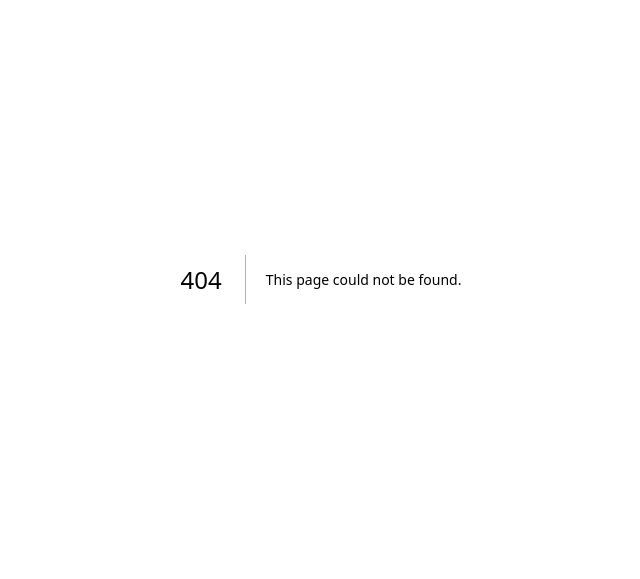
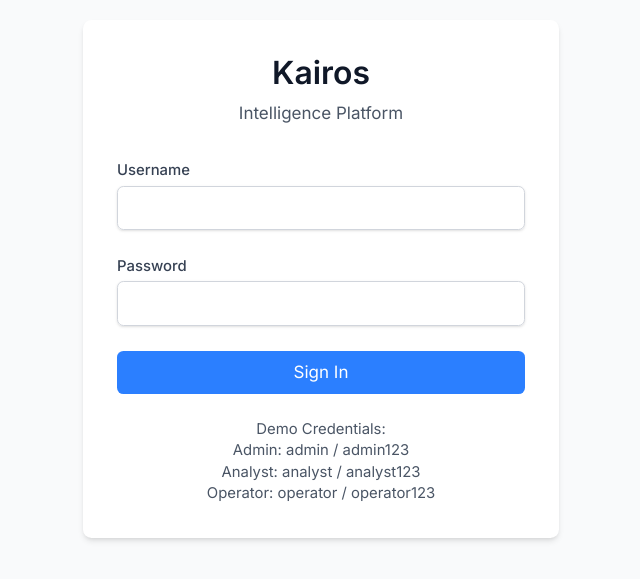
Before and after one commit to gceci0813/kairos, a Next.js app: page /login in a window 1280 px wide. Before the commit this address had no page. Shown: the part 121-700 px from the top of the page, without its empty margins (319-959 px from the left). Built offline with nearby package versions, Linux system fonts and the light colour scheme.

Commit message:
Add authentication and authorization system

```diff
--- /dev/null
+++ b/app/auth/login/route.ts
@@ -0,0 +1,64 @@
+import { NextRequest, NextResponse } from 'next/server';
+
+export async function POST(request: NextRequest) {
+  try {
+    const { username, password } = await request.json();
+
+    // Validate credentials
+    if (!username || !password) {
+      return NextResponse.json(
+        { error: 'Username and password required' },
+        { status: 400 }
+      );
+    }
+
+    // Check credentials against database
+    const validCredentials = [
+      { username: 'admin', password: 'admin123', role: 'administrator', clearance: 'top_secret' },
+      { username: 'analyst', password: 'analyst123', role: 'analyst', clearance: 'secret' },
+      { username: 'operator', password: 'operator123', role: 'operator', clearance: 'confidential' }
+    ];
+
+    const user = validCredentials.find(
+      cred => cred.username === username && cred.password === password
+    );
+
+    if (!user) {
+      return NextResponse.json(
+        { error: 'Invalid credentials' },
+        { status: 401 }
+      );
+    }
+
+    // Generate session token
+    const sessionToken = Buffer.from(`${username}:${Date.now()}`).toString('base64');
+
+    // Set session cookie
+    const response = NextResponse.json({
+      success: true,
+      user: {
+        username: user.username,
+        role: user.role,
+        clearance: user.clearance
+      },
+      token: sessionToken
+    });
+
+    response.cookies.set({
+      name: 'kairos_session',
+      value: sessionToken,
+      httpOnly: true,
+      secure: process.env.NODE_ENV === 'production',
+      maxAge: 60 * 60 * 24, // 24 hours
+      path: '/'
+    });
+
+    return response;
+  } catch (error) {
+    console.error('Login error:', error);
+    return NextResponse.json(
+      { error: 'Authentication failed' },
+      { status: 500 }
+    );
+  }
+}
--- /dev/null
+++ b/app/auth/logout/route.ts
@@ -0,0 +1,28 @@
+import { NextRequest, NextResponse } from 'next/server';
+
+export async function POST(request: NextRequest) {
+  try {
+    // Clear session cookie
+    const response = NextResponse.json({
+      success: true,
+      message: 'Logged out successfully'
+    });
+
+    response.cookies.set({
+      name: 'kairos_session',
+      value: '',
+      httpOnly: true,
+      secure: process.env.NODE_ENV === 'production',
+      maxAge: 0,
+      path: '/'
+    });
+
+    return response;
+  } catch (error) {
+    console.error('Logout error:', error);
+    return NextResponse.json(
+      { error: 'Logout failed' },
+      { status: 500 }
+    );
+  }
+}
--- /dev/null
+++ b/app/auth/verify/route.ts
@@ -0,0 +1,60 @@
+import { NextRequest, NextResponse } from 'next/server';
+
+export async function POST(request: NextRequest) {
+  try {
+    const sessionToken = request.cookies.get('kairos_session')?.value;
+
+    if (!sessionToken) {
+      return NextResponse.json(
+        { error: 'No session found' },
+        { status: 401 }
+      );
+    }
+
+    // Decode session token
+    const decoded = Buffer.from(sessionToken, 'base64').toString('utf-8');
+    const [username, timestamp] = decoded.split(':');
+
+    // Check if session is valid (24 hours)
+    const sessionAge = Date.now() - parseInt(timestamp);
+    const maxAge = 24 * 60 * 60 * 1000; // 24 hours
+
+    if (sessionAge > maxAge) {
+      return NextResponse.json(
+        { error: 'Session expired' },
+        { status: 401 }
+      );
+    }
+
+    // Get user info
+    const validCredentials = [
+      { username: 'admin', role: 'administrator', clearance: 'top_secret' },
+      { username: 'analyst', role: 'analyst', clearance: 'secret' },
+      { username: 'operator', role: 'operator', clearance: 'confidential' }
+    ];
+
+    const user = validCredentials.find(cred => cred.username === username);
+
+    if (!user) {
+      return NextResponse.json(
+        { error: 'Invalid session' },
+        { status: 401 }
+      );
+    }
+
+    return NextResponse.json({
+      success: true,
+      user: {
+        username: user.username,
+        role: user.role,
+        clearance: user.clearance
+      }
+    });
+  } catch (error) {
+    console.error('Verify error:', error);
+    return NextResponse.json(
+      { error: 'Verification failed' },
+      { status: 500 }
+    );
+  }
+}
--- a/app/dashboard/layout.tsx
+++ b/app/dashboard/layout.tsx
@@ -2,7 +2,7 @@
 
 import { useState, useEffect } from 'react';
 import Link from 'next/link';
-import { usePathname } from 'next/navigation';
+import { usePathname, useRouter } from 'next/navigation';
 import {
   IconHome,
   IconActivity,
@@ -15,7 +15,8 @@ import {
   IconSettings,
   IconMap,
   IconUsers,
-  IconChartBar
+  IconChartBar,
+  IconLogout
 } from '@tabler/icons-react';
 
 interface NavItem {
@@ -68,7 +69,32 @@ export default function DashboardLayout({
 }) {
   const [expandedItems, setExpandedItems] = useState<string[]>([]);
   const [sidebarOpen, setSidebarOpen] = useState(true);
+  const [user, setUser] = useState<any>(null);
   const pathname = usePathname();
+  const router = useRouter();
+
+  useEffect(() => {
+    // Verify user session
+    const verifySession = async () => {
+      try {
+        const response = await fetch('/api/auth/verify', {
+          method: 'POST'
+        });
+
+        const data = await response.json();
+
+        if (data.success) {
+          setUser(data.user);
+        } else {
+          router.push('/login');
+        }
+      } catch (error) {
+        router.push('/login');
+      }
+    };
+
+    verifySession();
+  }, [router]);
 
   useEffect(() => {
     const activeParents = baseNavItems.filter(item =>
@@ -84,6 +110,18 @@ export default function DashboardLayout({
         ? prev.filter(item => item !== label)
         : [...prev, label]
     );
+  };
+
+  const handleLogout = async () => {
+    try {
+      await fetch('/api/auth/logout', {
+        method: 'POST'
+      });
+
+      router.push('/login');
+    } catch (error) {
+      console.error('Logout error:', error);
+    }
   };
 
   const NavItemComponent = ({ item, level = 0 }: { item: NavItem; level?: number }) => {
@@ -135,6 +173,17 @@ export default function DashboardLayout({
     );
   };
 
+  if (!user) {
+    return (
+      <div className="flex h-screen bg-gray-50 items-center justify-center">
+        <div className="text-center">
+          <div className="animate-spin rounded-full h-12 w-12 border-b-2 border-blue-500 mx-auto"></div>
+          <p className="mt-4 text-gray-600">Loading...</p>
+        </div>
+      </div>
+    );
+  }
+
   return (
     <div className="flex h-screen bg-gray-50">
       <div className={`${sidebarOpen ? 'w-64' : 'w-16'} transition-all duration-300 bg-white shadow-md`}>
@@ -165,9 +214,20 @@ export default function DashboardLayout({
           </nav>
 
           <div className="p-4 border-t">
-            <div className="text-xs text-gray-500 text-center">
-              {sidebarOpen ? 'Kairos Intelligence Platform' : 'KAIROS'}
-            </div>
+            {sidebarOpen && (
+              <div className="space-y-2">
+                <div className="text-xs text-gray-500">
+                  {user.username} ({user.role})
+                </div>
+                <button
+                  onClick={handleLogout}
+                  className="flex items-center text-xs text-gray-500 hover:text-gray-700"
+                >
+                  <IconLogout size={14} className="mr-1" />
+                  Logout
+                </button>
+              </div>
+            )}
           </div>
         </div>
       </div>
--- /dev/null
+++ b/app/login/page.tsx
@@ -0,0 +1,97 @@
+'use client';
+import { useState } from 'react';
+import { useRouter } from 'next/navigation';
+
+export default function LoginPage() {
+  const [username, setUsername] = useState('');
+  const [password, setPassword] = useState('');
+  const [error, setError] = useState('');
+  const [loading, setLoading] = useState(false);
+  const router = useRouter();
+
+  const handleLogin = async (e: React.FormEvent) => {
+    e.preventDefault();
+    setLoading(true);
+    setError('');
+
+    try {
+      const response = await fetch('/api/auth/login', {
+        method: 'POST',
+        headers: { 'Content-Type': 'application/json' },
+        body: JSON.stringify({ username, password })
+      });
+
+      const data = await response.json();
+
+      if (data.success) {
+        router.push('/dashboard');
+      } else {
+        setError(data.error || 'Login failed');
+      }
+    } catch (error) {
+      setError('Network error. Please try again.');
+    } finally {
+      setLoading(false);
+    }
+  };
+
+  return (
+    <div className="min-h-screen flex items-center justify-center bg-gray-50">
+      <div className="max-w-md w-full bg-white rounded-lg shadow-md p-8">
+        <div className="text-center mb-8">
+          <h1 className="text-3xl font-bold text-gray-900">Kairos</h1>
+          <p className="text-gray-600 mt-2">Intelligence Platform</p>
+        </div>
+
+        <form onSubmit={handleLogin} className="space-y-6">
+          <div>
+            <label htmlFor="username" className="block text-sm font-medium text-gray-700">
+              Username
+            </label>
+            <input
+              id="username"
+              type="text"
+              value={username}
+              onChange={(e) => setUsername(e.target.value)}
+              className="mt-1 block w-full px-3 py-2 border border-gray-300 rounded-md shadow-sm focus:outline-none focus:ring-blue-500 focus:border-blue-500"
+              required
+            />
+          </div>
+
+          <div>
+            <label htmlFor="password" className="block text-sm font-medium text-gray-700">
+              Password
+            </label>
+            <input
+              id="password"
+              type="password"
+              value={password}
+              onChange={(e) => setPassword(e.target.value)}
+              className="mt-1 block w-full px-3 py-2 border border-gray-300 rounded-md shadow-sm focus:outline-none focus:ring-blue-500 focus:border-blue-500"
+              required
+            />
+          </div>
+
+          {error && (
+            <div className="text-red-600 text-sm">{error}</div>
+          )}
+
+          <button
+            type="submit"
+            disabled={loading}
+            className="w-full bg-blue-500 text-white py-2 px-4 rounded-md hover:bg-blue-600 focus:outline-none focus:ring-2 focus:ring-blue-500 focus:ring-offset-2 disabled:bg-gray-400"
+          >
+            {loading ? 'Signing in...' : 'Sign In'}
+          </button>
+        </form>
+
+        <div className="mt-6 text-center text-sm text-gray-600">
+          <p>Demo Credentials:</p>
+          <p>Admin: admin / admin123</p>
+          <p>Analyst: analyst / analyst123</p>
+          <p>Operator: operator / operator123</p>
+        </div>
+      </div>
+    </div>
+  );
+}
--- /dev/null
+++ b/middleware.ts
@@ -0,0 +1,38 @@
+import { NextRequest, NextResponse } from 'next/server';
+
+export function middleware(request: NextRequest) {
+  const { pathname } = request.nextUrl;
+
+  // Allow access to login page and API routes
+  if (pathname.startsWith('/login') || pathname.startsWith('/api/')) {
+    return NextResponse.next();
+  }
+
+  // Check for session cookie
+  const sessionToken = request.cookies.get('kairos_session')?.value;
+
+  if (!sessionToken) {
+    // Redirect to login if no session
+    return NextResponse.redirect(new URL('/login', request.url));
+  }
+
+  // Decode session token
+  const decoded = Buffer.from(sessionToken, 'base64').toString('utf-8');
+  const [username, timestamp] = decoded.split(':');
+
+  // Check if session is valid (24 hours)
+  const sessionAge = Date.now() - parseInt(timestamp);
+  const maxAge = 24 * 60 * 60 * 1000; // 24 hours
+
+  if (sessionAge > maxAge) {
+    // Redirect to login if session expired
+    return NextResponse.redirect(new URL('/login', request.url));
+  }
+
+  // Allow access to dashboard
+  return NextResponse.next();
+}
+
+export const config = {
+  matcher: ['/dashboard/:path*']
+};
```
